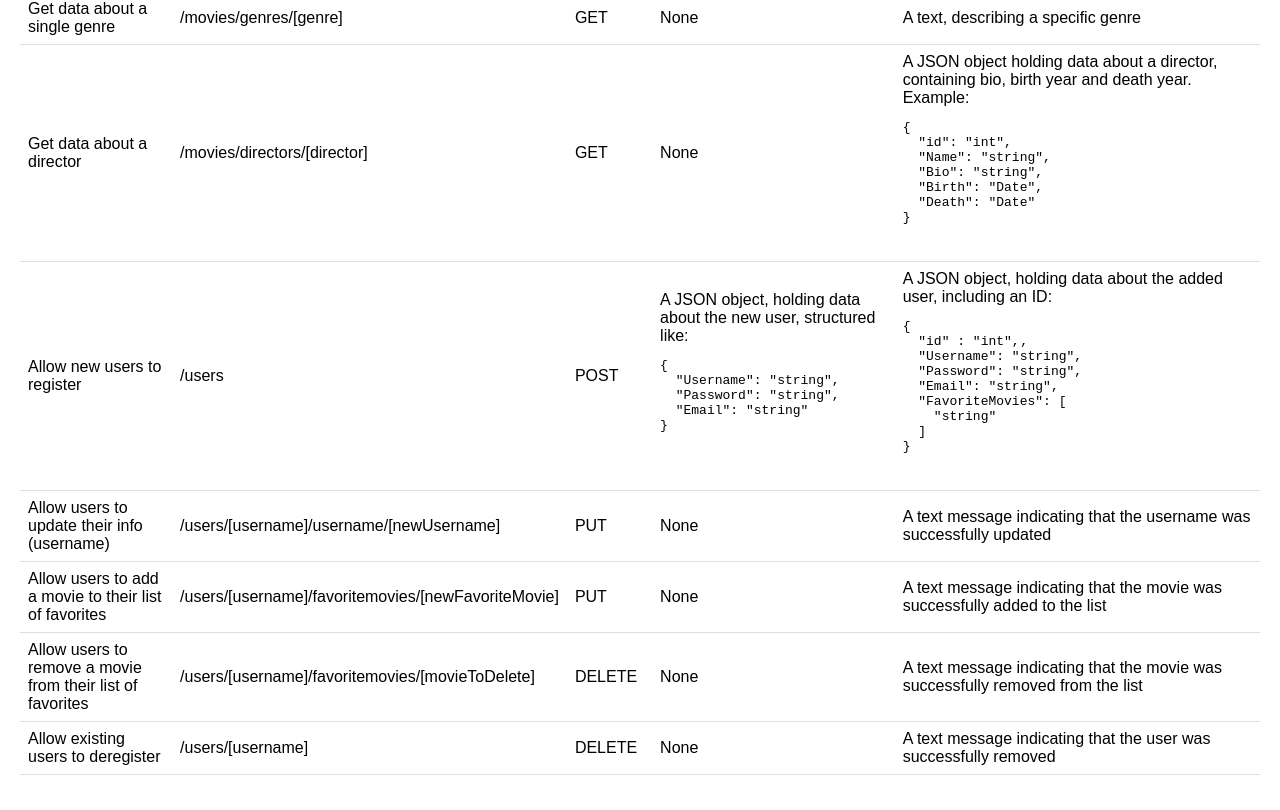
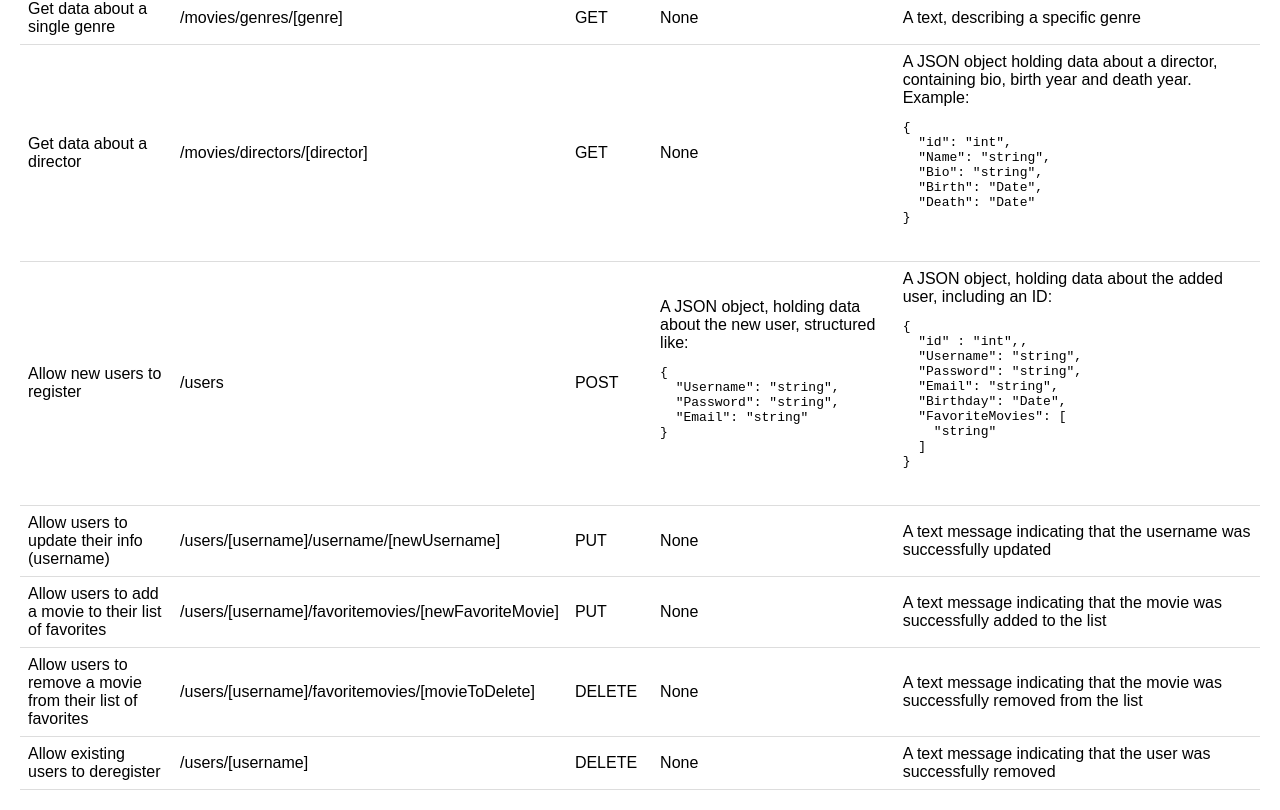
Before and after one commit to disreal48/movie_api, a website: page public/documentation.html in a window 1280 px wide. Shown: the part 700-1510 px from the top of the page. Drawn offline with Linux system fonts and the light colour scheme.

Commit message:
Added Birthday to the documentation page

```diff
--- a/public/documentation.html
+++ b/public/documentation.html
@@ -99,6 +99,7 @@
   "Username": "string",
   "Password": "string",
   "Email": "string",
+  "Birthday": "Date",
   "FavoriteMovies": [
     "string"
   ]
```
